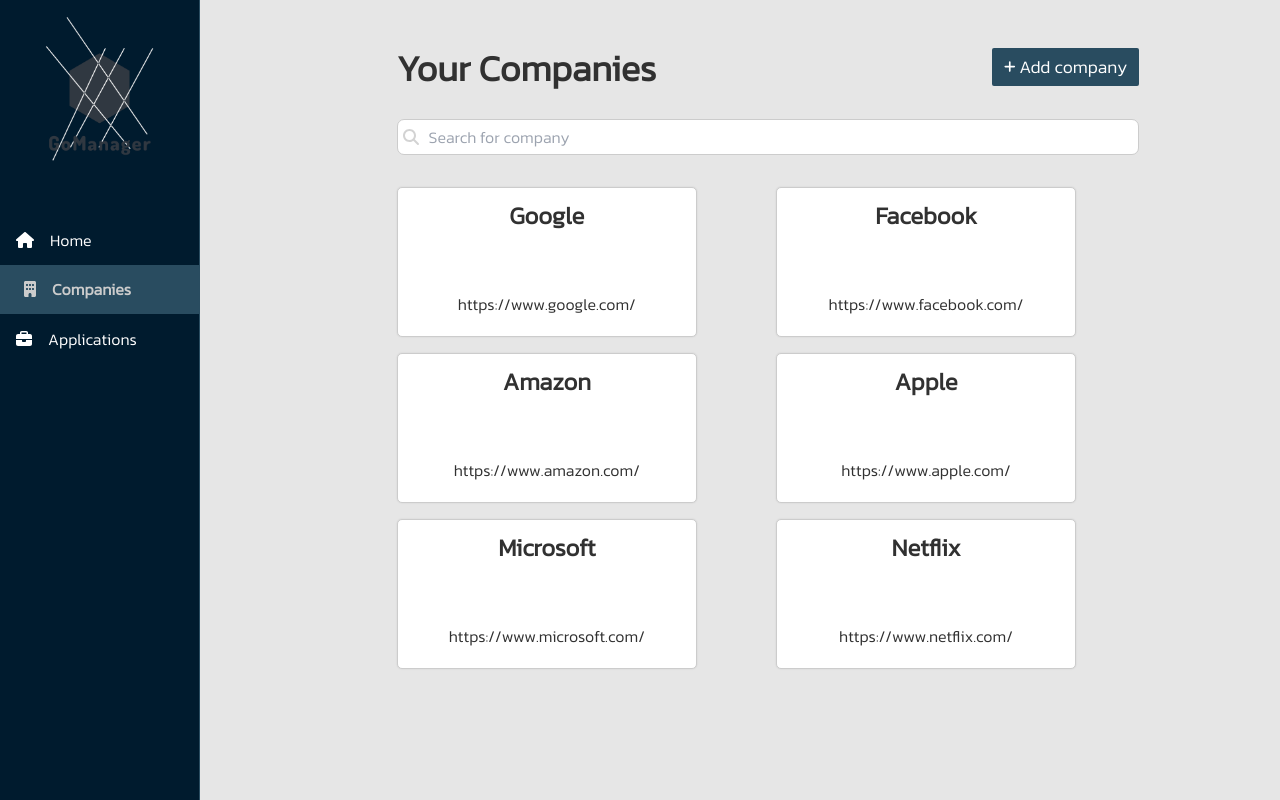
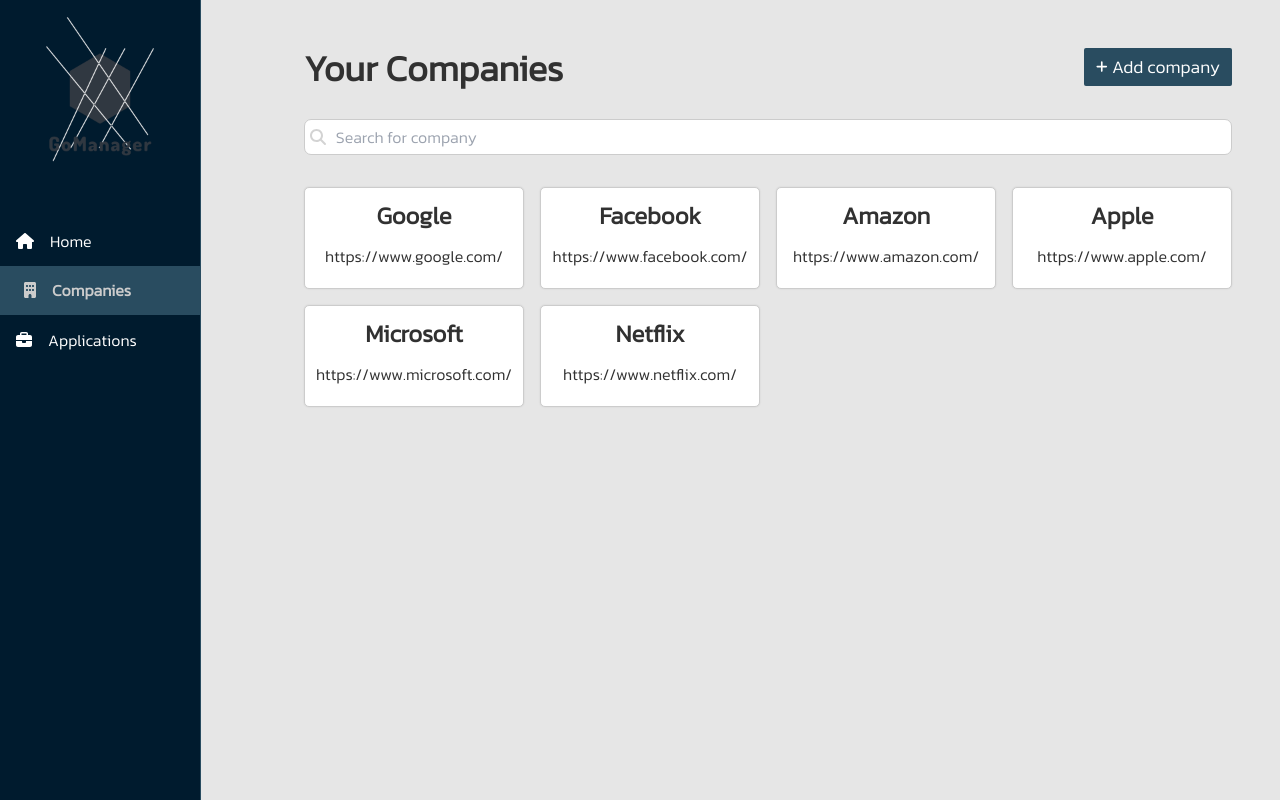
Before and after one commit to Tiburso/GoManager, a Next.js app in the folder client/: page /companies in a window 1280 px wide. Built offline with nearby package versions, Linux system fonts and the light colour scheme.

Commit message:
Update CSS styles for companies page

```diff
--- a/client/app/companies/companies.tsx
+++ b/client/app/companies/companies.tsx
@@ -24,7 +24,7 @@
   };
 
   return (
-    <div className="w-4/5 mx-auto">
+    <div className="w-9/10 mx-auto">
       <div className={`${style.title}`}>
         <h1 className="text-4xl text-left font-bold">Your Companies</h1>
 
--- a/client/styles/SideNav.module.css
+++ b/client/styles/SideNav.module.css
@@ -1,5 +1,5 @@
 .sidenav {
-  width: 25vh;
+  width: max-content;
   height: 100vh;
   position: fixed;
   left: 0;
--- a/client/styles/company/CompanyCard.module.css
+++ b/client/styles/company/CompanyCard.module.css
@@ -1,6 +1,6 @@
 .card {
-  width: 300px;
-  height: 150px;
+  width: auto;
+  height: 100%;
   position: relative;
 
   display: flex;
--- a/client/styles/company/CompanyPage.module.css
+++ b/client/styles/company/CompanyPage.module.css
@@ -9,6 +9,6 @@
 .cards {
   margin-top: 2em;
   display: grid;
-  grid-template-columns: repeat(auto-fit, minmax(300px, 1fr));
+  grid-template-columns: repeat(auto-fit, minmax(200px, 1fr));
   gap: 1em;
 }
```
